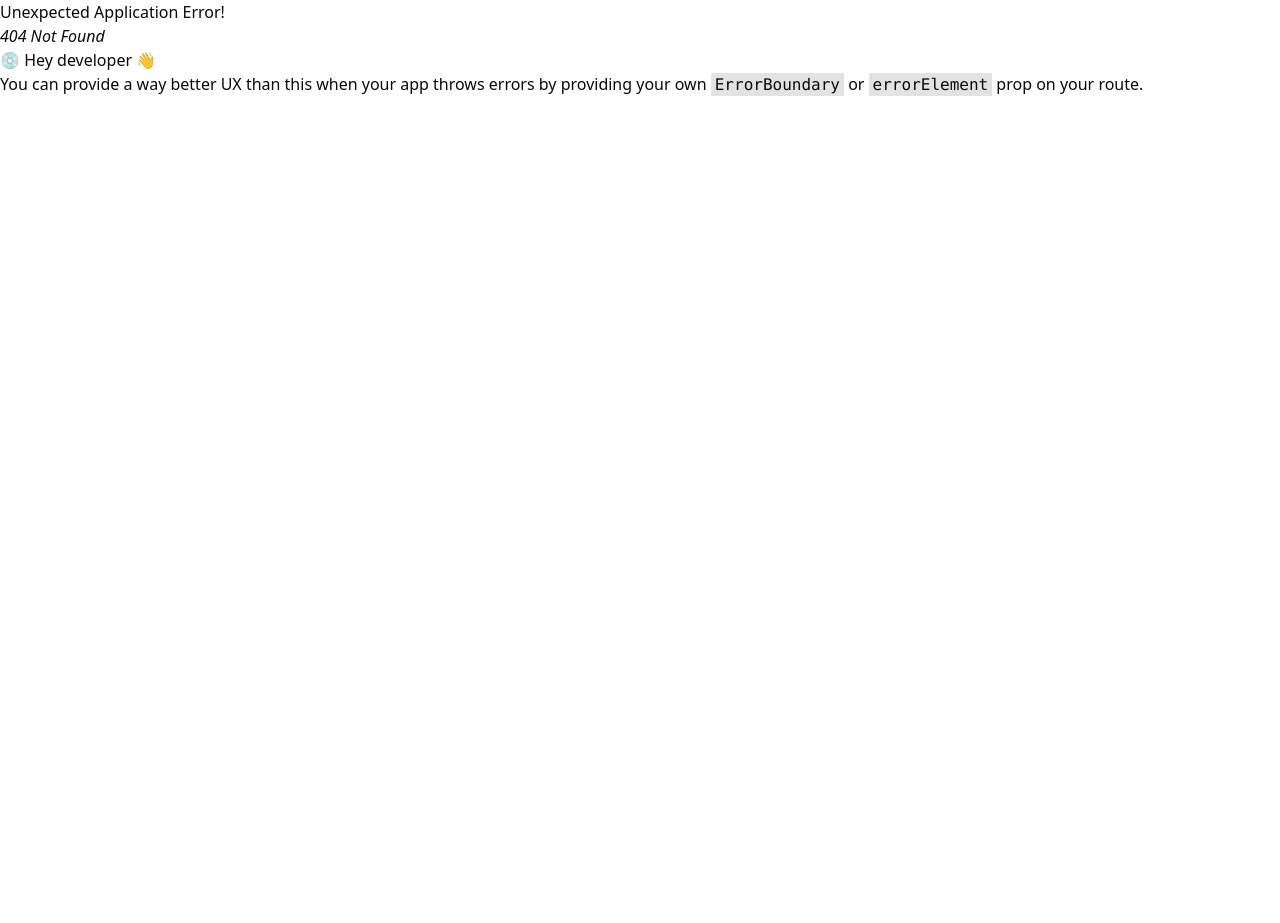
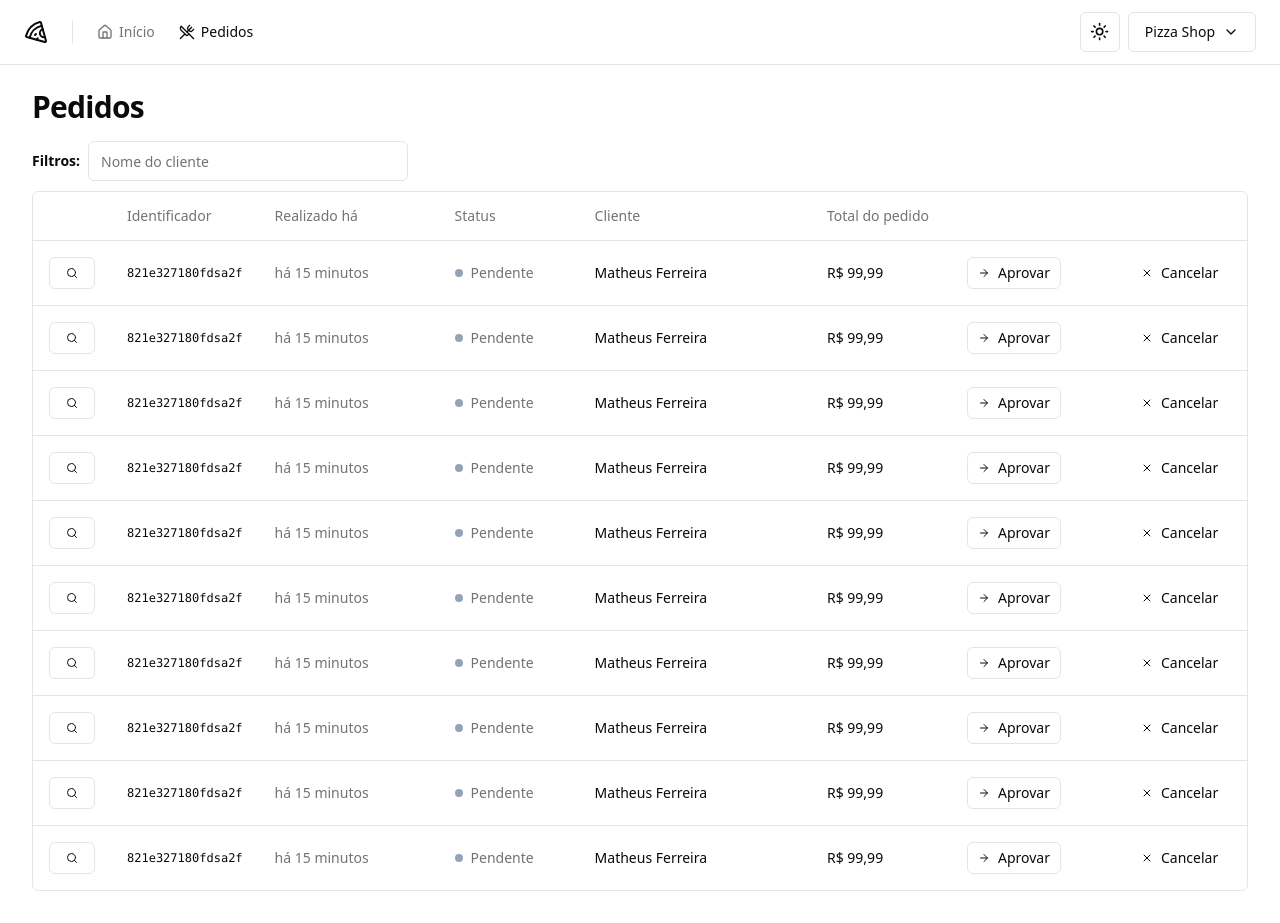
Before and after one commit to ledoctah/mba-pizza-shop, a React (Vite) app: page /orders in a window 1280 px wide. Before the commit this address had no page. Before the commit the page ends 800 px from the top, so only its background shows below. Built offline with nearby package versions, Linux system fonts and the light colour scheme.

Commit message:
feat: add orders page

```diff
--- a/src/components/ui/button.tsx
+++ b/src/components/ui/button.tsx
@@ -21,6 +21,7 @@
       },
       size: {
         default: 'h-10 px-4 py-2',
+        xs: 'h-8 px-2.5',
         sm: 'h-9 rounded-md px-3',
         lg: 'h-11 rounded-md px-8',
         icon: 'h-10 w-10',
--- /dev/null
+++ b/src/components/ui/table.tsx
@@ -0,0 +1,117 @@
+import * as React from 'react';
+
+import { cn } from '@/lib/utils';
+
+const Table = React.forwardRef<
+  HTMLTableElement,
+  React.HTMLAttributes<HTMLTableElement>
+>(({ className, ...props }, ref) => (
+  <div className="relative w-full overflow-auto">
+    <table
+      ref={ref}
+      className={cn('w-full caption-bottom text-sm', className)}
+      {...props}
+    />
+  </div>
+));
+Table.displayName = 'Table';
+
+const TableHeader = React.forwardRef<
+  HTMLTableSectionElement,
+  React.HTMLAttributes<HTMLTableSectionElement>
+>(({ className, ...props }, ref) => (
+  <thead ref={ref} className={cn('[&_tr]:border-b', className)} {...props} />
+));
+TableHeader.displayName = 'TableHeader';
+
+const TableBody = React.forwardRef<
+  HTMLTableSectionElement,
+  React.HTMLAttributes<HTMLTableSectionElement>
+>(({ className, ...props }, ref) => (
+  <tbody
+    ref={ref}
+    className={cn('[&_tr:last-child]:border-0', className)}
+    {...props}
+  />
+));
+TableBody.displayName = 'TableBody';
+
+const TableFooter = React.forwardRef<
+  HTMLTableSectionElement,
+  React.HTMLAttributes<HTMLTableSectionElement>
+>(({ className, ...props }, ref) => (
+  <tfoot
+    ref={ref}
+    className={cn(
+      'border-t bg-muted/50 font-medium [&>tr]:last:border-b-0',
+      className,
+    )}
+    {...props}
+  />
+));
+TableFooter.displayName = 'TableFooter';
+
+const TableRow = React.forwardRef<
+  HTMLTableRowElement,
+  React.HTMLAttributes<HTMLTableRowElement>
+>(({ className, ...props }, ref) => (
+  <tr
+    ref={ref}
+    className={cn(
+      'border-b transition-colors hover:bg-muted/50 data-[state=selected]:bg-muted',
+      className,
+    )}
+    {...props}
+  />
+));
+TableRow.displayName = 'TableRow';
+
+const TableHead = React.forwardRef<
+  HTMLTableCellElement,
+  React.ThHTMLAttributes<HTMLTableCellElement>
+>(({ className, ...props }, ref) => (
+  <th
+    ref={ref}
+    className={cn(
+      'h-12 px-4 text-left align-middle font-medium text-muted-foreground [&:has([role=checkbox])]:pr-0',
+      className,
+    )}
+    {...props}
+  />
+));
+TableHead.displayName = 'TableHead';
+
+const TableCell = React.forwardRef<
+  HTMLTableCellElement,
+  React.TdHTMLAttributes<HTMLTableCellElement>
+>(({ className, ...props }, ref) => (
+  <td
+    ref={ref}
+    className={cn('p-4 align-middle [&:has([role=checkbox])]:pr-0', className)}
+    {...props}
+  />
+));
+TableCell.displayName = 'TableCell';
+
+const TableCaption = React.forwardRef<
+  HTMLTableCaptionElement,
+  React.HTMLAttributes<HTMLTableCaptionElement>
+>(({ className, ...props }, ref) => (
+  <caption
+    ref={ref}
+    className={cn('mt-4 text-sm text-muted-foreground', className)}
+    {...props}
+  />
+));
+TableCaption.displayName = 'TableCaption';
+
+export {
+  Table,
+  TableHeader,
+  TableBody,
+  TableFooter,
+  TableHead,
+  TableRow,
+  TableCell,
+  TableCaption,
+};
--- /dev/null
+++ b/src/pages/app/orders/orders.tsx
@@ -0,0 +1,95 @@
+import { ArrowRight, Search, X } from 'lucide-react';
+import { Helmet } from 'react-helmet-async';
+
+import { Button } from '@/components/ui/button';
+import { Input } from '@/components/ui/input';
+import {
+  Table,
+  TableBody,
+  TableCell,
+  TableHead,
+  TableHeader,
+  TableRow,
+} from '@/components/ui/table';
+
+export function Orders() {
+  return (
+    <>
+      <Helmet title="Pedidos" />
+
+      <div className="flex flex-col gap-4">
+        <h1 className="text-3xl font-bold tracking-tight">Pedidos</h1>
+      </div>
+
+      <div className="space-y-2.5">
+        <form className="flex items-center gap-2">
+          <span className="text-sm font-semibold">Filtros:</span>
+          <Input placeholder="Nome do cliente" className="h-10 w-[320px]" />
+        </form>
+
+        <div className="rounded-md border">
+          <Table>
+            <TableHeader>
+              <TableRow>
+                <TableHead className="w-[64px]"></TableHead>
+                <TableHead className="w-[140px]">Identificador</TableHead>
+                <TableHead className="w-[180px]">Realizado há</TableHead>
+                <TableHead className="w-[140px]">Status</TableHead>
+                <TableHead>Cliente</TableHead>
+                <TableHead className="w-[140px]">Total do pedido</TableHead>
+                <TableHead className="w-[164px]"></TableHead>
+                <TableHead className="w-[132px]"></TableHead>
+              </TableRow>
+            </TableHeader>
+
+            <TableBody>
+              {Array.from({ length: 10 }).map((_, index) => (
+                <TableRow key={index}>
+                  <TableCell>
+                    <Button
+                      aria-label="Detalhes do pedido"
+                      variant="outline"
+                      size="xs"
+                    >
+                      <Search className="h3 h-3" aria-label="h-3 w-3" />
+                    </Button>
+                  </TableCell>
+                  <TableCell className="font-mono text-xs font-medium">
+                    821e327180fdsa2f
+                  </TableCell>
+                  <TableCell className="text-muted-foreground">
+                    há 15 minutos
+                  </TableCell>
+                  <TableCell>
+                    <div className="flex items-center gap-2">
+                      <span className="h-2 w-2 rounded-full bg-slate-400"></span>
+                      <span className="font-medium text-muted-foreground">
+                        Pendente
+                      </span>
+                    </div>
+                  </TableCell>
+                  <TableCell className="font-medium">
+                    Matheus Ferreira
+                  </TableCell>
+                  <TableCell className="font-medium">R$ 99,99</TableCell>
+                  <TableCell>
+                    <Button variant="outline" size="xs">
+                      <ArrowRight className="mr-2 h-3 w-3" />
+                      Aprovar
+                    </Button>
+                  </TableCell>
+                  <TableCell>
+                    <Button variant="ghost" size="xs">
+                      <X className="mr-2 h-3 w-3" />
+                      Cancelar
+                    </Button>
+                  </TableCell>
+                </TableRow>
+              ))}
+            </TableBody>
+          </Table>
+        </div>
+      </div>
+    </>
+  );
+}
```
Also changed, not shown: src/routes.tsx (+7 -2 lines).
